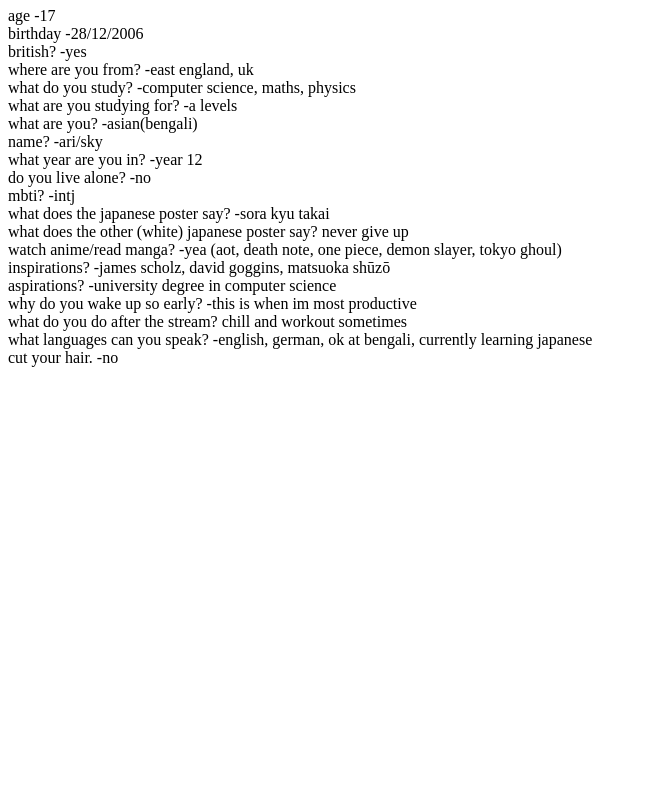
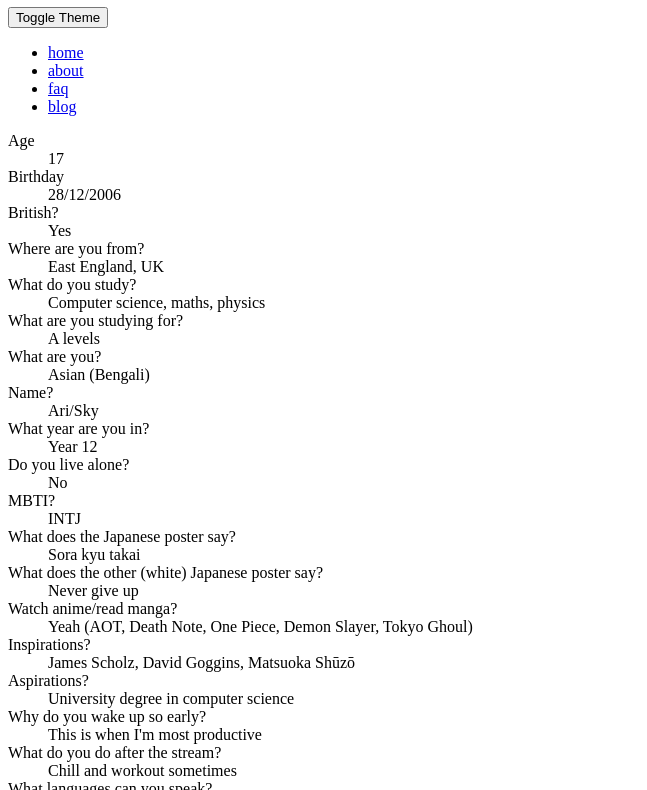
Before and after one commit to sk9hi/sk9hi.github.io, a plain HTML site: page faq.html in a window 1280 px wide. Shown: the part 73-863 px from the top of the page, without its empty margins (0-647 px from the left). Before the commit the page ends 800 px from the top, so only its background shows below. Drawn offline with Linux system fonts and the light colour scheme.

Commit message:
Update faq.html

```diff
--- a/faq.html
+++ b/faq.html
@@ -1,56 +1,90 @@
 <!DOCTYPE html>
 <html lang="en">
+<head>
+  <meta charset="UTF-8">
+  <meta name="viewport" content="width=device-width, initial-scale=1.0">
+  <title>sk9hi | FAQ</title>
+  <link rel="stylesheet" href="css/styles.css">
+</head>
+<body>
+  <header>
+    <h1>FAQ</h1>
+    <button id="theme-toggle">Toggle Theme</button>
+  </header>
+  <nav>
+    <ul>
+      <li><a href="index.html">home</a></li>
+      <li><a href="about.html">about</a></li>
+      <li><a href="faq.html">faq</a></li>
+      <li><a href="blog.html">blog</a></li>
+    </ul>
+  </nav>
+  <main>
+    <dl>
+      <dt>Age</dt>
+      <dd>17</dd>
 
-<head>
-    <meta charset="UTF-8">
-    <meta name="viewport" content="width=device-width, initial-scale=1.0">
-    <title>sk9hi | faq</title>
-</head>
+      <dt>Birthday</dt>
+      <dd>28/12/2006</dd>
 
-<body>
-    <main>
-        <h1>faq</h1>
-        age -17
-        <br>
-        birthday -28/12/2006
-        <br>
-        british? -yes
-        <br>
-        where are you from? -east england, uk
-        <br>
-        what do you study? -computer science, maths, physics
-        <br>
-        what are you studying for? -a levels
-        <br>
-        what are you? -asian(bengali)
-        <br>
-        name? -ari/sky
-        <br>
-        what year are you in? -year 12
-        <br>
-        do you live alone? -no
-        <br>
-        mbti? -intj
-        <br>
-        what does the japanese poster say? -sora kyu takai
-        <br>
-        what does the other (white) japanese poster say? never give up
-        <br>
-        watch anime/read manga? -yea (aot, death note, one piece, demon slayer, tokyo ghoul)
-        <br>
-        inspirations? -james scholz, david goggins, matsuoka shūzō
-        <br>
-        aspirations? -university degree in computer science
-        <br>
-        why do you wake up so early? -this is when im most productive
-        <br>
-        what do you do after the stream? chill and workout sometimes
-        <br>
-        what languages can you speak? -english, german, ok at bengali, currently learning japanese
-        <br>
-        cut your hair. -no
-    </main>
+      <dt>British?</dt>
+      <dd>Yes</dd>
 
+      <dt>Where are you from?</dt>
+      <dd>East England, UK</dd>
+
+      <dt>What do you study?</dt>
+      <dd>Computer science, maths, physics</dd>
+
+      <dt>What are you studying for?</dt>
+      <dd>A levels</dd>
+
+      <dt>What are you?</dt>
+      <dd>Asian (Bengali)</dd>
+
+      <dt>Name?</dt>
+      <dd>Ari/Sky</dd>
+
+      <dt>What year are you in?</dt>
+      <dd>Year 12</dd>
+
+      <dt>Do you live alone?</dt>
+      <dd>No</dd>
+
+      <dt>MBTI?</dt>
+      <dd>INTJ</dd>
+
+      <dt>What does the Japanese poster say?</dt>
+      <dd>Sora kyu takai</dd>
+
+      <dt>What does the other (white) Japanese poster say?</dt>
+      <dd>Never give up</dd>
+
+      <dt>Watch anime/read manga?</dt>
+      <dd>Yeah (AOT, Death Note, One Piece, Demon Slayer, Tokyo Ghoul)</dd>
+
+      <dt>Inspirations?</dt>
+      <dd>James Scholz, David Goggins, Matsuoka Shūzō</dd>
+
+      <dt>Aspirations?</dt>
+      <dd>University degree in computer science</dd>
+
+      <dt>Why do you wake up so early?</dt>
+      <dd>This is when I'm most productive</dd>
+
+      <dt>What do you do after the stream?</dt>
+      <dd>Chill and workout sometimes</dd>
+
+      <dt>What languages can you speak?</dt>
+      <dd>English, German, decent Bengali, currently learning Japanese</dd>
+
+      <dt>Cut your hair.</dt>
+      <dd>No</dd>
+    </dl>
+  </main>
+  <footer>
+    <p>&copy; 2025 sk9hi. All rights reserved.</p>
+  </footer>
+  <script src="js/main.js"></script>
 </body>
-
 </html>
```
